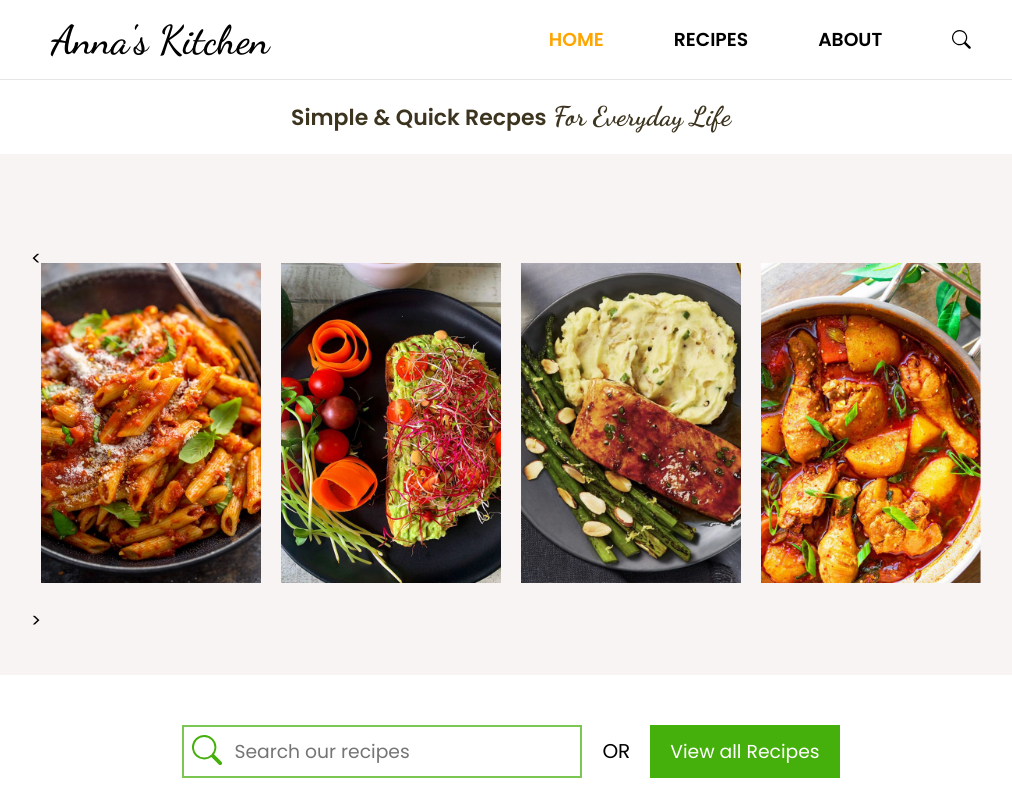
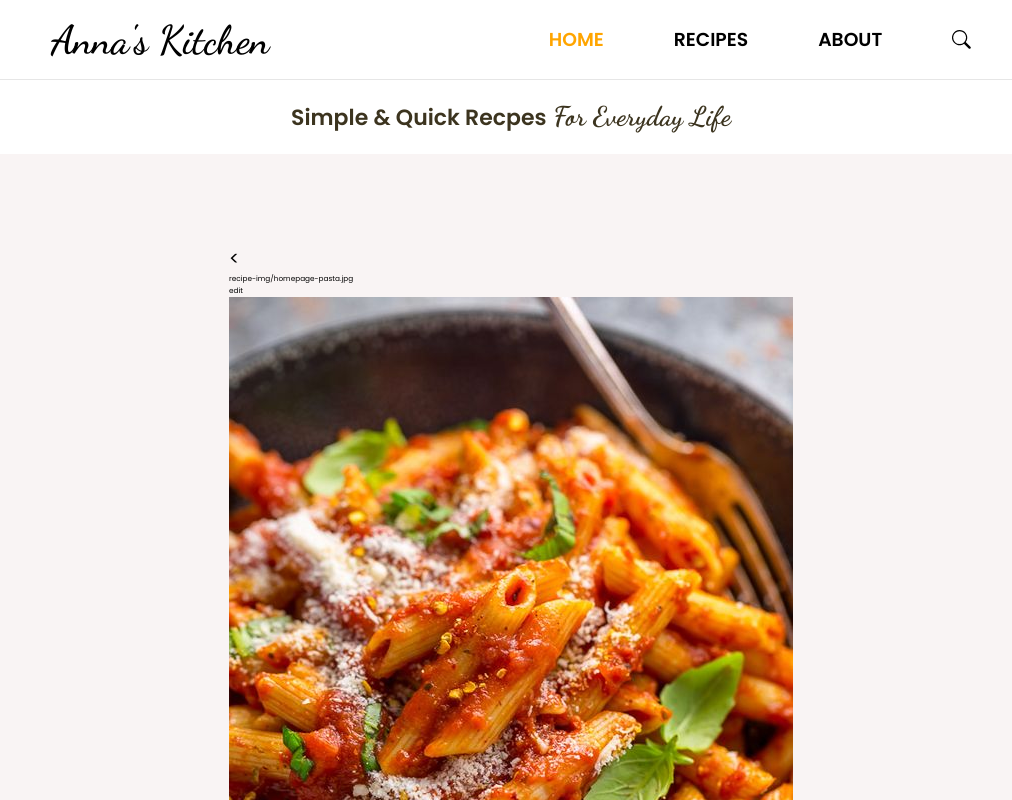
Before and after one commit to AnnaAn01/recipe-website, a React (Create React App) app: page /#/ in a window 1280 px wide. Shown: the top 800 px of the page, without its empty margins (129-1141 px from the left). Built offline with nearby package versions, Linux system fonts and the light colour scheme.

Commit message:
workng on the custom slider

```diff
--- /dev/null
+++ b/src/components/HomePage/HomeCarousel/Card.js
@@ -0,0 +1,37 @@
+import React from "react";
+import { useState } from "react";
+
+function Card({ prop }) {
+  const [editable, setEditable] = useState(false);
+  const handleClick = () => {
+    setEditable(!editable);
+  };
+  return (
+    <div
+      className="
+      container
+        flex
+        justify-center
+        text-3xl md:text-7xl
+        p-6 w-50 h-50 bg-slate-300 md:p-10 md:w-60 md:h-60 md:bg-green-300
+        items-center
+        drop-shadow-md
+        rounded-md"
+    >
+      <div onClick={handleClick} className="flex">
+        <div className={editable ? "opacity-0" : "opacity-800"}>{prop}</div>
+        <div className="text-sm cursor-pointer text-gray-500">
+          {editable ? "close | update" : "edit"}
+        </div>
+        <img src={prop} />
+        <input
+          className="text-sm w-15 bg-slate-100"
+          type={!editable && "hidden"}
+          value={prop}
+        />
+      </div>
+    </div>
+  );
+}
+
+export default Card;
--- a/src/components/HomePage/HomeCarousel/Carousel.css
+++ b/src/components/HomePage/HomeCarousel/Carousel.css
@@ -0,0 +1,39 @@
+.container {
+  display: flex;
+  padding: 1.5rem;
+  font-size: 1.875rem;
+  line-height: 2.25rem;
+  justify-content: center;
+  align-items: center;
+  flex-direction: column;
+}
+
+@media (min-width: 768px) {
+  .container {
+    padding: 2.5rem;
+    font-size: 4.5rem;
+    line-height: 1;
+  }
+}
+
+.carousel-cont {
+  display: flex;
+  flex-direction: column;
+  font-size: 1.25rem;
+  line-height: 1.75rem;
+  cursor: pointer;
+}
+
+@media (min-width: 768px) {
+  .carousel-cont {
+    font-size: 3rem;
+    line-height: 1;
+  }
+}
+
+.text-sm {
+  color: #6b7280;
+  font-size: 0.875rem;
+  line-height: 1.25rem;
+  cursor: pointer;
+}
--- a/src/components/HomePage/HomeCarousel/Carousel.js
+++ b/src/components/HomePage/HomeCarousel/Carousel.js
@@ -105,26 +105,111 @@
 //   );
 // }
 
+// import React, { useState } from "react";
+
+// function Carousel() {
+//   const initalState = [
+//     { idx: 1, pos: 1, text: "1", active: true },
+//     { idx: 2, pos: 2, text: "2", active: true },
+//     { idx: 3, pos: 3, text: "3", active: true },
+//     { idx: 4, pos: 4, text: "4", active: true },
+//     { idx: 5, pos: 5, text: "5", active: false },
+//   ];
+
+//   const slides = [
+//     { url: "recipe-img/homepage-pasta.jpg", id: 0 },
+//     { url: "recipe-img/homepage-main-6.jpg", id: 1 },
+//     { url: "recipe-img/homepage-main-7.jpg", id: 3 },
+//     { url: "recipe-img/homepage-main-8.jpg", id: 4 },
+//     { url: "recipe-img/curried-chicken-salad.jpg", id: 5 },
+//     { url: "recipe-img/curried-chicken-salad.jpg", id: 6 },
+//   ];
+
+//   const [cards, setCards] = useState(initalState);
+
+//   const handleLeftClick = (isLeft) => {
+//     const prevState = [...cards];
+//     // find next inactive card index - top
+//     const nextCardIdx = prevState
+//       .filter((ft) => ft.active === true)
+//       .sort((a, b) => (a.pos > b.pos ? 1 : b.pos > a.pos ? -1 : 0))[0].idx;
+//     // reset
+//     prevState.find((f) => f.active === false).active = true;
+//     // update
+//     prevState.find((f) => f.idx === nextCardIdx).active = false;
+//     // maximize pos
+//     prevState.find((f) => f.idx === nextCardIdx).pos =
+//       Math.max.apply(
+//         null,
+//         prevState.map(function (o) {
+//           return o.pos;
+//         })
+//       ) + 1;
+
+//     // update state
+//     setCards(prevState);
+//   };
+
+//   const handleRightClick = () => {
+//     const prevState = [...cards];
+//     // find next inactive card index - bottom
+//     const nextCardIdx = prevState
+//       .filter((ft) => ft.active === true)
+//       .sort((a, b) => (a.pos > b.pos ? 1 : b.pos > a.pos ? -1 : 0))
+//       .pop(1).idx;
+//     // minimize pos
+//     prevState.find((f) => f.active === false).pos =
+//       Math.min.apply(
+//         null,
+//         prevState.map(function (o) {
+//           return o.pos;
+//         })
+//       ) - 1;
+//     // reset
+//     prevState.find((f) => f.active === false).active = true;
+//     // update
+//     prevState.find((f) => f.idx === nextCardIdx).active = false;
+
+//     // update state
+//     setCards(prevState);
+//   };
+
+//   return (
+//     <>
+//       <div
+//         className="text-xl md:text-5xl cursor-pointer"
+//         onClick={() => handleLeftClick()}
+//       >
+//         {"<"}
+//       </div>
+//       {cards
+//         .filter((f) => f.active === true)
+//         .sort((a, b) => (a.pos > b.pos ? 1 : b.pos > a.pos ? -1 : 0))
+//         .map((card, index) => (
+//           <img
+//             src={slides[index].url}
+//             key={index}
+//             prop={card.text}
+//             className="homepage-first__card"
+//           ></img>
+//         ))}
+//       <div
+//         className="text-xl md:text-5xl cursor-pointer"
+//         onClick={() => handleRightClick()}
+//       >
+//         {">"}
+//       </div>
+//     </>
+//   );
+// }
+
+// export default Carousel;
+
 import React, { useState } from "react";
+import Card from "./Card";
+import { initalState } from "./data";
 
 function Carousel() {
-  const initalState = [
-    { idx: 1, pos: 1, text: "1", active: true },
-    { idx: 2, pos: 2, text: "2", active: true },
-    { idx: 3, pos: 3, text: "3", active: true },
-    { idx: 4, pos: 4, text: "4", active: true },
-    { idx: 5, pos: 5, text: "5", active: false },
-  ];
-
-  const slides = [
-    { url: "recipe-img/homepage-pasta.jpg", id: 0 },
-    { url: "recipe-img/homepage-main-6.jpg", id: 1 },
-    { url: "recipe-img/homepage-main-7.jpg", id: 3 },
-    { url: "recipe-img/homepage-main-8.jpg", id: 4 },
-    { url: "recipe-img/curried-chicken-salad.jpg", id: 5 },
-    { url: "recipe-img/curried-chicken-salad.jpg", id: 6 },
-  ];
-
   const [cards, setCards] = useState(initalState);
 
   const handleLeftClick = (isLeft) => {
@@ -177,7 +262,7 @@ function Carousel() {
   return (
     <>
       <div
-        className="text-xl md:text-5xl cursor-pointer"
+        className="carousel-cont text-xl md:text-5xl cursor-pointer"
         onClick={() => handleLeftClick()}
       >
         {"<"}
@@ -186,12 +271,7 @@ function Carousel() {
         .filter((f) => f.active === true)
         .sort((a, b) => (a.pos > b.pos ? 1 : b.pos > a.pos ? -1 : 0))
         .map((card, index) => (
-          <img
-            src={slides[index].url}
-            key={index}
-            prop={card.text}
-            className="homepage-first__card"
-          ></img>
+          <Card key={index} prop={card.img} />
         ))}
       <div
         className="text-xl md:text-5xl cursor-pointer"
--- /dev/null
+++ b/src/components/HomePage/HomeCarousel/data.js
@@ -0,0 +1,31 @@
+// inital data - dynamic data strutre works
+export const initalState = [
+  {
+    idx: 1,
+    pos: 1,
+    text: "1",
+    img: "recipe-img/homepage-pasta.jpg",
+    active: true,
+  },
+  {
+    idx: 2,
+    pos: 2,
+    text: "2",
+    img: "recipe-img/homepage-main-6.jpg",
+    active: true,
+  },
+  {
+    idx: 3,
+    pos: 3,
+    text: "3",
+    img: "recipe-img/homepage-main-7.jpg",
+    active: true,
+  },
+  {
+    idx: 4,
+    pos: 4,
+    text: "4",
+    img: "recipe-img/homepage-main-8.jpg",
+    active: false,
+  },
+];
```
